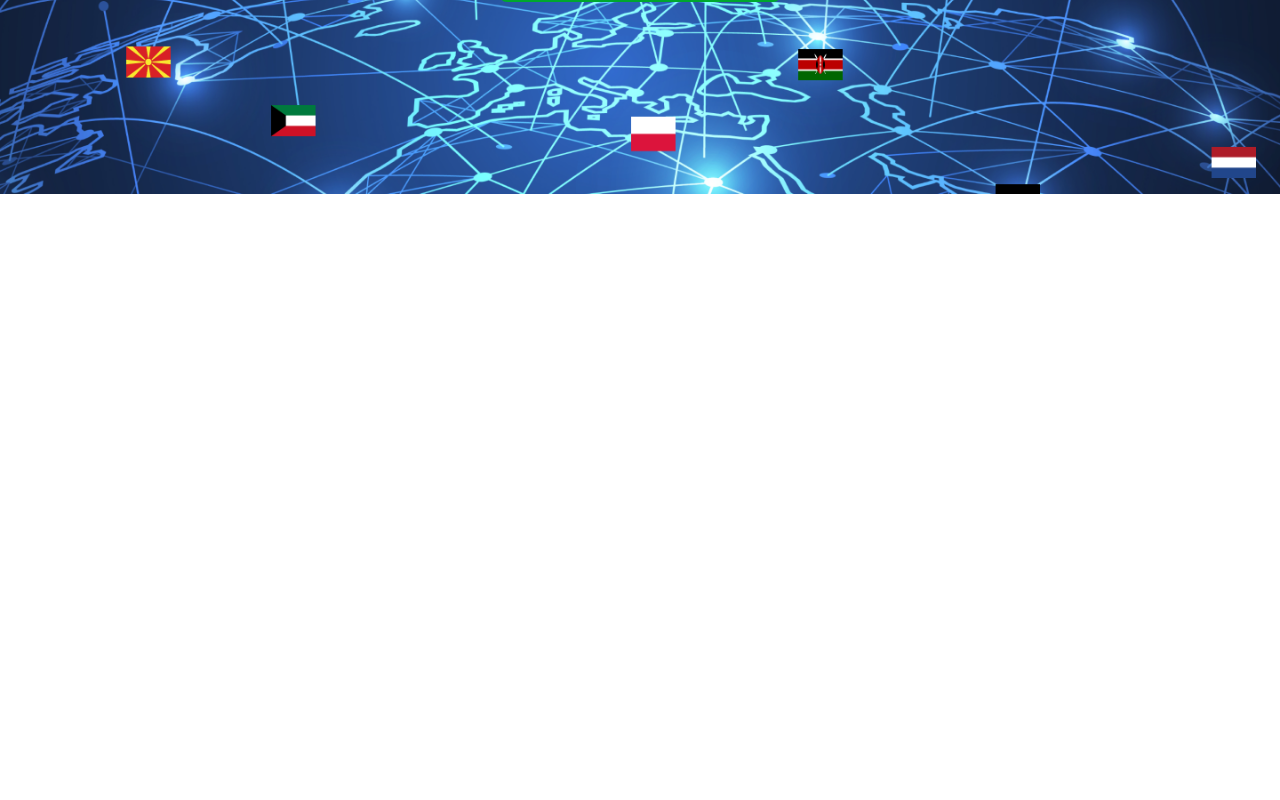
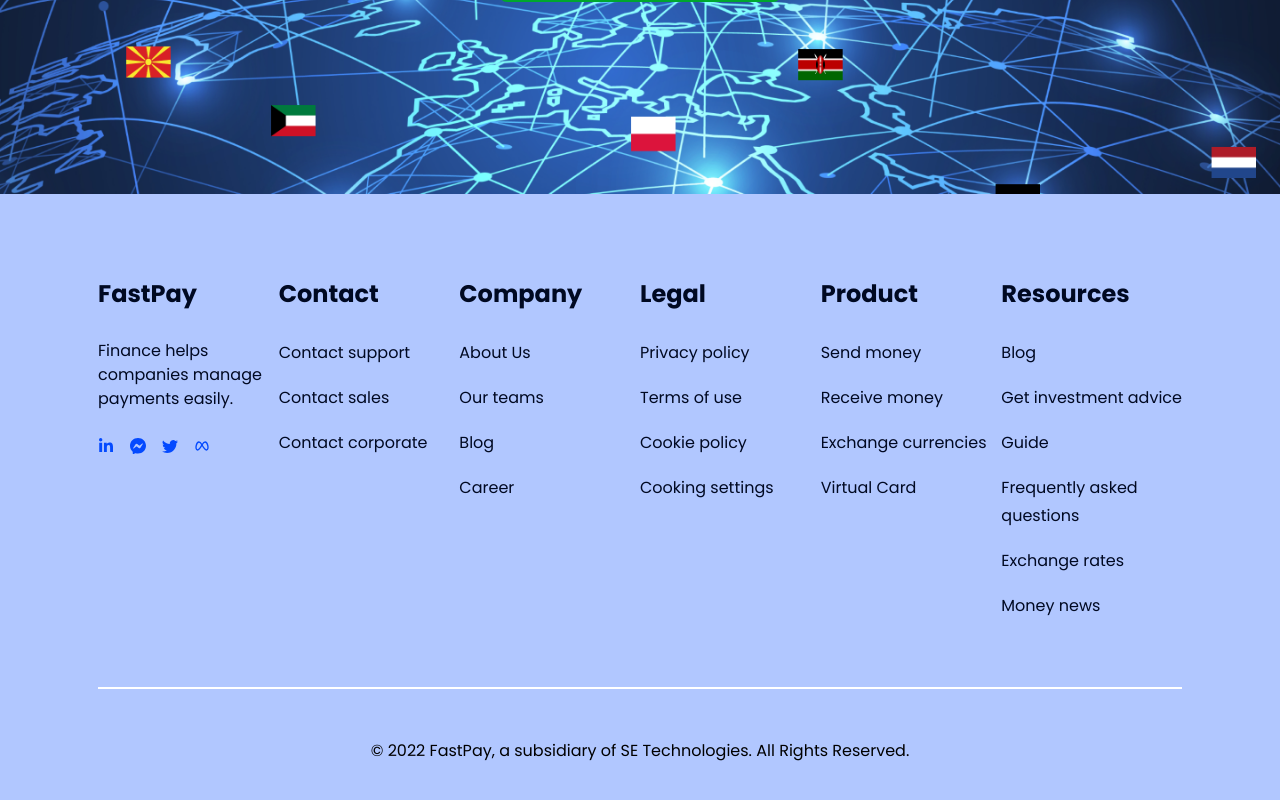
Before and after one commit to Smallstepss/FastPay, a React (Create React App) app in the folder fast-pay/: page / in a window 1280 px wide. Shown: the part 606-1406 px from the top of the page. Before the commit the page ends 800 px from the top, so only its background shows below. Built offline with nearby package versions, Linux system fonts and the light colour scheme.

Commit message:
footer component

```diff
--- /dev/null
+++ b/fast-pay/src/components/Footer/Footer.jsx
@@ -0,0 +1,83 @@
+import './footer.css'
+import { FaLinkedinIn } from 'react-icons/fa'
+import { BsMessenger } from 'react-icons/bs'
+import { BsTwitter } from 'react-icons/bs'
+import { TbBrandMeta } from 'react-icons/tb'
+
+
+const Footer = () => {
+  return (
+    <footer className='footer__container'>
+      <div className="footer footer__info">
+        <div className="footer footer__info-col">
+          <h2>FastPay</h2>
+          <p>Finance helps companies manage payments easily.</p>
+          <div className="footer footer__icon">
+            <ul class="footer__icon-link">
+              <li ><a href="" ><FaLinkedinIn /></a></li>
+              <li><a href="" ><BsMessenger /></a></li>
+              <li><a href="" ><BsTwitter /></a></li>
+              <li><a href="" ><TbBrandMeta/></a></li>
+            </ul>
+          </div>
+        </div>
+
+        <div className="footer footer__info-col">
+          <h2>Contact</h2>
+            <ul class="footer__link">
+              <li><a href="">Contact support</a></li>
+              <li><a href="">Contact sales</a></li>
+              <li><a href="">Contact corporate</a></li>
+            </ul>
+        </div>
+
+        <div className="footer footer__info-col">
+          <h2>Company</h2>
+           <ul class="footer__link">
+              <li><a href="">About Us</a></li>
+              <li><a href="">Our teams</a></li>
+            <li><a href="">Blog</a></li>
+            <li><a href="">Career</a></li>
+            </ul>
+        </div>
+
+        <div className="footer footer__info-col">
+          <h2>Legal</h2>
+          <ul class="footer__link">
+            <li><a href="">Privacy policy</a></li>
+            <li><a href="">Terms of use</a></li>
+            <li><a href="">Cookie policy</a></li>
+            <li><a href="">Cooking settings</a></li>
+          </ul>
+        </div>
+
+        <div className="footer footer__info-col">
+          <h2>Product</h2>
+           <ul class="footer__link">
+              <li><a href="">Send money</a></li>
+              <li><a href="">Receive money</a></li>
+              <li><a href="">Exchange currencies</a></li>
+              <li><a href="">Virtual Card</a></li>
+            </ul>
+        </div>
+
+        <div className="footer footer__info-col">
+          <h2>Resources</h2>
+           <ul class="footer__link">
+              <li><a href="">Blog</a></li>
+              <li><a href="">Get investment advice</a></li>
+              <li><a href="">Guide</a></li>
+              <li><a href="">Frequently asked questions</a></li>
+              <li><a href="">Exchange rates</a></li>
+              <li><a href="">Money news</a></li>
+            </ul>
+        </div>
+
+      </div>
+      <div className='footer__line'></div>
+      <p className="footer__last-para">© 2022 FastPay, a subsidiary of SE Technologies. All Rights Reserved.</p>
+    </footer>
+  )
+}
+
+export default Footer
--- /dev/null
+++ b/fast-pay/src/components/Footer/footer.css
@@ -0,0 +1,55 @@
+.footer__container{
+    padding: 80px 98px;
+    text-align: left;
+    background-color: #B1C7FF;
+}
+.footer__info{
+    display: grid;
+    grid-template-columns: 1fr 1fr 1fr 1fr 1fr 1fr;
+    margin-bottom:50px;
+
+}
+
+.footer__icon ul{
+    display: flex;
+}
+
+.footer__icon-link a{
+    margin-right: 1rem;
+    color:#044AFF;
+}
+
+.footer__info-col h2{
+    margin-bottom: 24px;
+    color:#000922;
+}
+.footer__info-col p{
+    margin-bottom: 24px;
+    color:#000922;
+}
+
+
+
+.footer__info-col ul li{
+    margin-bottom: 18px;
+    color:#000922;
+}
+
+.footer__link li a{
+    color:#000922;
+}
+.footer__link li a:hover{
+    color:#044AFF;
+    transition: var(--transition);
+}
+
+.footer__line{
+    height: 2px;
+    background-color: #fff;
+    margin-bottom: 50px;
+}
+
+.footer__last-para{
+text-align: center;
+margin-bottom: 80px;
+}
--- a/fast-pay/src/components/Navbar.jsx
+++ b/fast-pay/src/components/Navbar.jsx
@@ -16,7 +16,7 @@
                   {links.map(({ name, path }, index) => {
                       return (
                           <li>
-                              <NavLink to={path}>{name}</NavLink>
+                              <NavLink to={path} style={({ isActive }) => ({color: isActive ? '#044AFF' : '#ffff'})}>{name}</NavLink>
                           </li>
                       )
                   })}
--- a/fast-pay/src/data.js
+++ b/fast-pay/src/data.js
@@ -5,11 +5,11 @@
     },
     {
         name: "About us",
-        path: '/about'
+        path: '/aboutUs'
     },
     {
         name: "Contact us",
-        path: '/contact'
+        path: '/contactUs'
     },
     {
         name: "Resources",
--- a/fast-pay/src/pages/ourSolution/OurSolution.jsx
+++ b/fast-pay/src/pages/ourSolution/OurSolution.jsx
@@ -1,11 +1,16 @@
 import './ourSolution.css'
 import HeroImage from "../../images/Group 196hero-bg.png"
+import Navbar from '../../components/Navbar'
+import Footer from '../../components/Footer/Footer'
 
 const OurSolution = () => {
   return (
+
        // Beginning of Hero section
     <main className='ourSolution'>
-    <header className='ourSolution__hero'>
+
+      <header className='ourSolution__hero'>
+        <Navbar />
         <div className="ourSolution__text">
           <h1>Send & Receive Money Globally.</h1>
           <h3>Make local and international payments, receive money swiftly, and manage multiple currencies on one account.</h3>
@@ -13,7 +18,10 @@
         </div>
     </header>
       {/* //End of Hero section */}
-      </main>
+      <Footer/>
+
+    </main>
+
   )
 }
 
--- a/fast-pay/src/pages/ourSolution/ourSolution.css
+++ b/fast-pay/src/pages/ourSolution/ourSolution.css
@@ -1,4 +1,4 @@
-.ourSolution{
+.ourSolution__hero{
     height: 100vh;
     background-image: url(../../images/Group\ 196hero-bg.png);
     background-size: cover;
```
